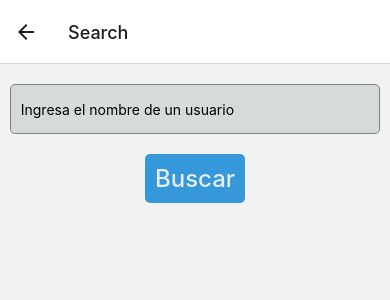
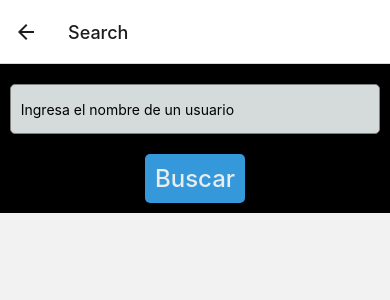
Before and after one commit to andresmarulandam/doublevpartners-reactnative, a React Native app: screen /Search in a window 390 px wide. Shown: the top 300 px of the page. Built offline with nearby package versions, Linux system fonts and the light colour scheme.

Commit message:
Add FollowersChartScreen

```diff
--- a/App.jsx
+++ b/App.jsx
@@ -5,6 +5,7 @@ import { createNativeStackNavigator } from '@react-navigation/native-stack';
 import SearchScreen from './src/screens/SearchScreen';
 import UserDetailsScreen from './src/screens/UserDetailsScreen';
 import HomeScreen from './src/screens/HomeScreen';
+import FollowersChartScreen from './src/screens/FollowersChartScreen';
 
 const Stack = createNativeStackNavigator();
 
@@ -18,6 +19,7 @@ export default function App() {
           options={{ headerShown: false }}
         />
         <Stack.Screen name="Search" component={SearchScreen} />
+        <Stack.Screen name="FollowersChart" component={FollowersChartScreen} />
         <Stack.Screen name="Details" component={UserDetailsScreen} />
       </Stack.Navigator>
     </NavigationContainer>
--- a/src/components/Chart.jsx
+++ b/src/components/Chart.jsx
@@ -14,8 +14,6 @@ const Chart = ({ data }) => {
 
   return (
     <View>
-      <Text>Número de Seguidores de los 10 Primeros Usuarios</Text>
-
       <BarChart
         data={chartData}
         width={Dimensions.get('window').width - 10}
--- /dev/null
+++ b/src/screens/FollowersChartScreen.jsx
@@ -0,0 +1,31 @@
+import { StyleSheet, Text, View } from 'react-native';
+import React from 'react';
+import Chart from '../components/Chart';
+
+const FollowersChartScreen = ({ route }) => {
+  const { users } = route.params;
+  return (
+    <View style={styles.container}>
+      <Text style={styles.title}>
+        Número de Seguidores de los 10 Primeros Usuarios
+      </Text>
+      <Chart data={users} />
+    </View>
+  );
+};
+
+export default FollowersChartScreen;
+
+const styles = StyleSheet.create({
+  container: {
+    flex: 1,
+    justifyContent: 'center',
+    alignItems: 'center',
+    backgroundColor: '#fff',
+  },
+  title: {
+    fontSize: 20,
+    fontWeight: 'bold',
+    marginBottom: 20,
+  },
+});
--- a/src/screens/SearchScreen.jsx
+++ b/src/screens/SearchScreen.jsx
@@ -16,6 +16,7 @@ import StartButton from '../components/StartButton';
 const SearchScreen = ({ navigation }) => {
   const [search, setSearch] = useState('');
   const [users, setUsers] = useState([]);
+  const [usersLoaded, setUsersLoaded] = useState(false);
 
   useEffect(() => {
     getTenUsers();
@@ -55,6 +56,7 @@ const SearchScreen = ({ navigation }) => {
         );
 
         setUsers(userFollowers);
+        setUsersLoaded(true);
       }
     } catch (error) {
       console.error('Error al obtener usuarios:', error);
@@ -64,9 +66,12 @@ const SearchScreen = ({ navigation }) => {
   const handleSearch = () => {
     getTenUsers();
   };
+  const navigateToFollowersChart = () => {
+    navigation.navigate('FollowersChart', { users });
+  };
 
   return (
-    <View>
+    <View style={styles.container}>
       <View style={styles.view}>
         <TextInput
           placeholder="Ingresa el nombre de un usuario"
@@ -81,7 +86,6 @@ const SearchScreen = ({ navigation }) => {
         />
       </View>
 
-      <View style={styles.flatList}>
       <FlatList
         data={users}
         keyExtractor={(item) => item.id.toString()}
@@ -91,16 +95,22 @@ const SearchScreen = ({ navigation }) => {
               navigation.navigate('Details', { username: item.login })
             }
           >
-              <View>
-                <Text>{`Username: ${item.login}`}</Text>
-                <Text>{`ID: ${item.id}`}</Text>
+            <View style={styles.userItemContainer}>
+              <Text
+                style={styles.usernameText}
+              >{`Username: ${item.login}`}</Text>
+              <Text style={styles.idText}>{`ID: ${item.id}`}</Text>
             </View>
           </TouchableOpacity>
         )}
       />
-      </View>
-
-      {users.length > 0 && <Chart data={users} />}
+      {usersLoaded && (
+        <StartButton
+          title="Ver gráfico de seguidores"
+          onPress={navigateToFollowersChart}
+          style={styles.button}
+        />
+      )}
     </View>
   );
 };
@@ -108,6 +118,9 @@ const SearchScreen = ({ navigation }) => {
 export default SearchScreen;
 
 const styles = StyleSheet.create({
+  container: {
+    backgroundColor: 'black',
+  },
   view: {
     alignItems: 'center',
     paddingTop: 20,
@@ -123,9 +136,29 @@ const styles = StyleSheet.create({
     backgroundColor: '#D5DBDB',
   },
   button: {
-    margin: 20,
+    margin: 50,
   },
-  flatList: {
-    backgroundColor: 'green',
+  flatListContainer: {
+    flex: 1,
+    marginTop: 20,
+    paddingHorizontal: 20,
+  },
+  userItemContainer: {
+    flexDirection: 'row',
+    justifyContent: 'space-evenly',
+    marginBottom: 5,
+    padding: 8,
+    backgroundColor: 'red',
+    borderRadius: 10,
+    elevation: 3,
+  },
+  usernameText: {
+    fontSize: 16,
+    fontWeight: 'bold',
+    marginBottom: 5,
+  },
+  idText: {
+    fontSize: 14,
+    color: '#555',
   },
 });
```
Lines whose indentation alone changed are shown as unchanged.
